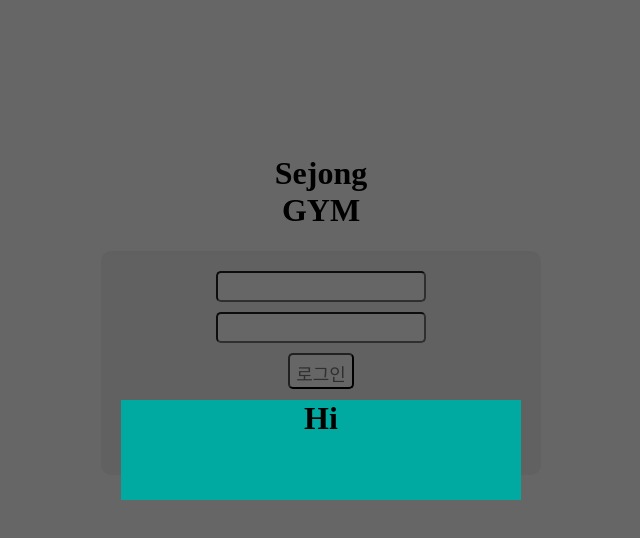
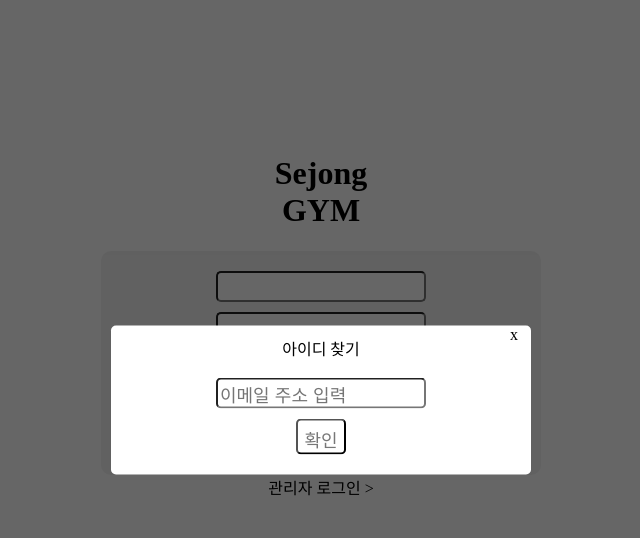
Before and after one commit to unannn/smart-gym, a React (Create React App) app: page /login in a window 1280 px wide. Both pictures are taken after a click on the item "아이디 찾기". Shown: the top 538 px of the page, without its empty margins (319-959 px from the left). Built offline with nearby package versions, Linux system fonts and the light colour scheme.

Commit message:
Feature Modal contents

```diff
--- a/src/components/InputText.js
+++ b/src/components/InputText.js
@@ -14,7 +14,7 @@ let StyledInputText = styled.input`
 `;
 
 function InputText(props) {
-    return <StyledInputText type={props.type} value={props.value}></StyledInputText>;
+    return <StyledInputText type={props.type} value={props.value} placeholder={props.placeholder}></StyledInputText>;
 }
 
 export default InputText;
--- a/src/components/Modal.js
+++ b/src/components/Modal.js
@@ -11,31 +11,48 @@ let ModalBackground = styled.div`
     left:0%;
 `
 let StyledModal = styled.div`
-    width: 400px;
-    height: 100px;
-    margin: 0px auto;
-    background-color: #00AAA0;
-    position: fixed;
+    width: 93%;
+    //min-height: 100px;
+    max-width: 400px;
+    padding-left: 20px;
+    text-align:center;
+    margin:0 auto;
+    background-color: #FFFFFF;
+    position: absolute;
+    border-radius:5px;
     top: 50%;
     left:50%;
     bottom: 50%;
-    transform: translateX(-50%);
+    transform: translate(-50%,-50%);
+    border-left:3px;
+    padding:10px;
+    display: table;
+`
+let CloseButton = styled.div`
+    position:fixed;
+    left:95%;
+    top:0%;
 `
 
 
-class FindAccontModal extends React.Component {
+class FindAccountModal extends React.Component {
+
     render() {
+
         return (
             <div>
+
                 <ModalBackground>
-
                     <StyledModal>
-                        Hi
+                        <CloseButton onClick={this.props.onClick}>x</CloseButton>
+                        {this.props.children}
                     </StyledModal>
                 </ModalBackground>
+
+
             </div>
         )
     }
 
 }
-export default FindAccontModal;
+export default FindAccountModal;
--- /dev/null
+++ b/src/pages/login/FindId.js
@@ -0,0 +1,26 @@
+import React, { Component } from 'react';
+import styled from 'styled-components';
+import InputText from '../../components/InputText';
+
+let ModalContent = styled.div`
+    display: table-row;
+`
+
+class FindId extends Component {
+    render() {
+        return (
+            <ModalContent>
+                아이디 찾기
+                <br />
+                <br />
+                <InputText type='text' placeholder="이메일 주소 입력" ></InputText>
+                <br />
+                <InputText type='button' value='확인'></InputText>
+            </ModalContent>
+        );
+    }
+}
+
+
+
+export default FindId;
--- /dev/null
+++ b/src/pages/login/FindPwd.js
@@ -0,0 +1,25 @@
+import React, { Component } from 'react';
+import styled from 'styled-components';
+import InputText from '../../components/InputText';
+
+let ModalContent = styled.div`
+    display: table-row;
+`
+
+class FindPwd extends Component {
+    render() {
+        return (
+            <ModalContent>
+                비밀번호 찾기
+                <br />
+                <br />
+                <InputText type='text' placeholder="아이디 입력"></InputText>
+                <InputText type='text' placeholder="이메일 주소 입력" ></InputText>
+                <br />
+                <InputText type='button' value='확인'></InputText>
+            </ModalContent>
+        );
+    }
+}
+
+export default FindPwd;
--- a/src/pages/login/Login.js
+++ b/src/pages/login/Login.js
@@ -2,43 +2,57 @@
 import React from 'react';
 import InputText from '../../components/InputText';
 import Box from '../../components/Box';
-import TextButton from '../../components/TextButton';
 import styled from "styled-components";
-import MyModal from '../../components/Modal';
-import FindAccontModal from '../../components/Modal';
-
+import FindAccountModal from '../../components/Modal';
+import FindId from './FindId';
+import FindPwd from './FindPwd';
+import SignUp from './SignUp';
+import ManagerLogin from './ManagerLogin';
 
 class Login extends React.Component {
 
-    state = {
-        findId: false,
-        findPwd: false,
-        signUp: false,
-        ManagerLogin: false
+    constructor(props) {
+        super(props);
+        this.state = {
+            findId: false,
+            findPwd: false,
+            signUp: false,
+            managerLogin: false
+        }
     }
 
-    select = (request) => {
-        console.log(request)
-        switch (request) {
-            case "findId":
-                this.setState({ findId: !this.state[request] })
-                break;
-            case "findPwd":
-                this.setState({ findPwd: !this.state[request] })
-                break;
-            case "signUp":
-                this.setState({ signUp: !this.state[request] })
-                break;
-            case "managerLogin":
-                this.setState({ ManagerLogin: !this.state[request] })
-                break;
-            default:
-                break;
-        }
+    closeFindId() {
+        this.setState({ findId: !this.state.findId })
+    }
+
+    closeFindPwd() {
+        this.setState({ findPwd: !this.state.findPwd })
+    }
+
+    closeSignUp() {
+        this.setState({ signUp: !this.state.signUp })
+    }
+
+    closeManagerLogin() {
+        this.setState({ managerLogin: !this.state.managerLogin })
+    }
+
+    getCurrenOpenModal() {
+        if (this.state.findId) return <FindAccountModal onClick={this.closeFindId.bind(this)}><FindId></FindId></FindAccountModal>
+        else if (this.state.findPwd) return <FindAccountModal onClick={this.closeFindPwd.bind(this)}><FindPwd></FindPwd></FindAccountModal>
+        else if (this.state.signUp) return <FindAccountModal onClick={this.closeSignUp.bind(this)}><SignUp></SignUp></FindAccountModal>
+        else if (this.state.managerLogin) return <FindAccountModal onClick={this.closeManagerLogin.bind(this)}><ManagerLogin></ManagerLogin></FindAccountModal>
+        return null;
     }
 
 
     render() {
+
+        let modal = null;
+
+        modal = this.getCurrenOpenModal();
+
+
         return (
             <div>
                 <br />
@@ -58,26 +72,26 @@ class Login extends React.Component {
                         </form>
                         <InputText type="button" value="로그인" />
                         <LoginMenu>
-                            <LoginMenuElement onClick={() => this.select("findId")}>
+                            <LoginMenuElement onClick={() => this.setState({ findId: !this.state.findId })}>
                                 아이디 찾기
                             </LoginMenuElement>
                             <StyledSpan>|</StyledSpan>
-                            <LoginMenuElement onClick={() => this.select("findPwd")}>
+                            <LoginMenuElement onClick={() => this.setState({ findPwd: !this.state.findPwd })}>
                                 비밀번호 찾기
                             </LoginMenuElement>
                             <StyledSpan>|</StyledSpan>
-                            <LoginMenuElement onClick={() => this.select("signUp")}>
+                            <LoginMenuElement onClick={() => this.setState({ signUp: !this.state.signUp })}>
                                 회원가입
                             </LoginMenuElement>
                         </LoginMenu>
                     </Box>
                 </div>
 
-                <div onClick={() => this.select("managerLogin")}>
+                <div onClick={() => this.setState({ managerLogin: !this.state.managerLogin })}>
                     관리자 로그인 {'>'}
                 </div>
 
-                {this.state.findId && <h1><FindAccontModal></FindAccontModal></h1>}
+                {modal}
 
             </div>
         )
--- /dev/null
+++ b/src/pages/login/ManagerLogin.js
@@ -0,0 +1,24 @@
+import React, { Component } from 'react';
+import styled from 'styled-components';
+import InputText from '../../components/InputText';
+
+let ModalContent = styled.div`
+    display: table-row;
+`
+
+class ManagerLogin extends Component {
+    render() {
+        return (
+            <ModalContent>
+                관리자 로그인
+                <br />
+                <br />
+                <InputText type='password' placeholder=" 관리자 패스워드 입력" ></InputText>
+                <br />
+                <InputText type='button' value='확인'></InputText>
+            </ModalContent>
+        );
+    }
+}
+
+export default ManagerLogin;
--- /dev/null
+++ b/src/pages/login/SignUp.js
@@ -0,0 +1,13 @@
+import React, { Component } from 'react';
+
+class SignUp extends Component {
+    render() {
+        return (
+            <div>
+                회원가입
+            </div>
+        );
+    }
+}
+
+export default SignUp;
```
